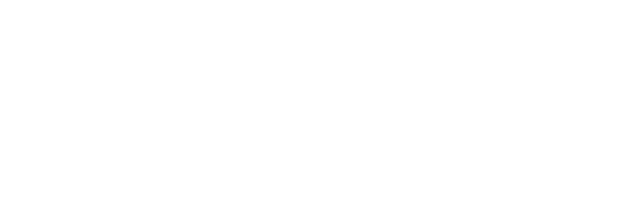
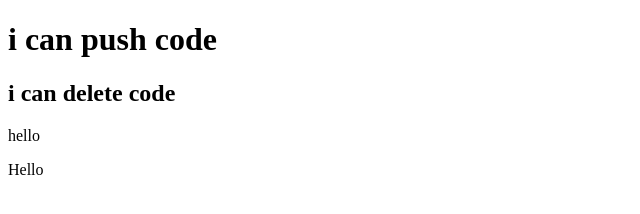
Before and after one commit to takibulislam/git-bash-issue, a plain HTML site: page index.html in a window 1280 px wide. Shown: the whole page, without its empty margins (0-640 px from the left). Drawn offline with Linux system fonts and the light colour scheme.

Commit message:
added P and H1 tag

```diff
--- a/index.html
+++ b/index.html
@@ -7,6 +7,9 @@
     <title>git-bash-issue</title>
 </head>
 <body>
-
+    <h1>i can push code</h1>
+    <h2> i can delete code </h2>
+    <p>hello</p>
+    <P>Hello</P>
 </body>
 </html>
```
